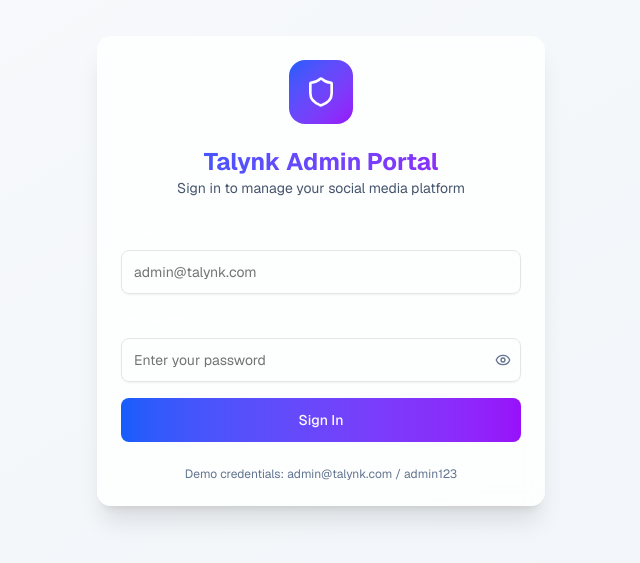
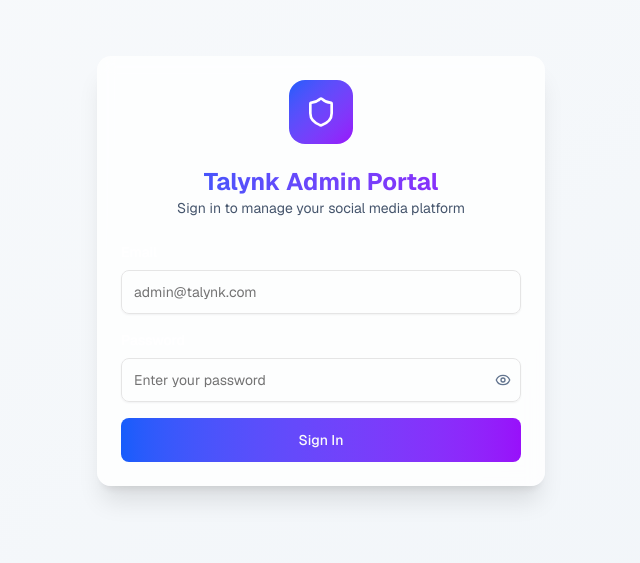
Before and after one commit to Talynk/admin_portal, a Next.js app: page / in a window 1280 px wide. Shown: the part 129-692 px from the top of the page, without its empty margins (319-959 px from the left). Built offline with nearby package versions, Linux system fonts and the light colour scheme; no server answers.

Commit message:
[FIX]: Removed the Demo implementations in the UI

```diff
--- a/app/page.tsx
+++ b/app/page.tsx
@@ -141,9 +141,7 @@ export default function LoginPage() {
             </Button>
           </form>
 
-          <div className="mt-6 text-center">
-            <p className="text-xs text-slate-500 dark:text-slate-400">Demo credentials: admin@talynk.com / admin123</p>
-          </div>
+
         </CardContent>
       </Card>
     </div>
```
